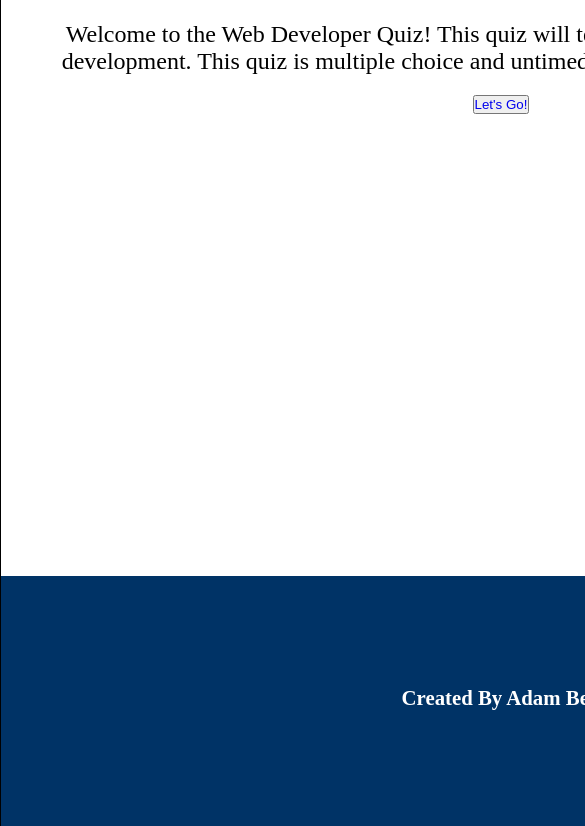
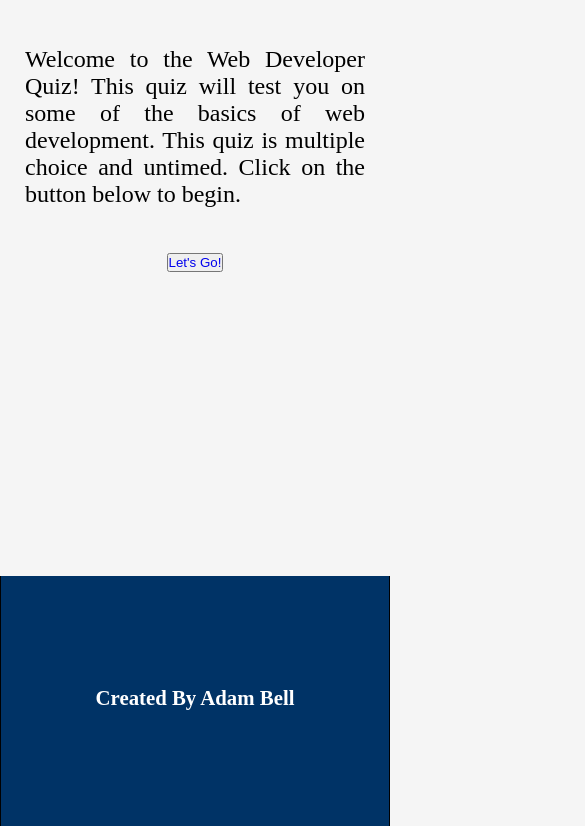
Before and after one commit to thetekkenmaster/developerquiz, a plain HTML site: page index.html in a window 390 px wide. Shown: the part 314-1140 px from the top of the page, 585 px wide, since content can reach past the window. Drawn offline with Linux system fonts and the light colour scheme.

Commit message:
Update style.css

```diff
--- a/style.css
+++ b/style.css
@@ -6,13 +6,11 @@ body {
 	padding: 0;
 }
 header {
-	width: 1000px;
 	height: 190px;
 	background-color: firebrick;
 	margin: 0 auto;
 	border-left: black solid 1px;
 	border-right: black solid 1px;
-
 }
 h1 {
 	color: white;
@@ -40,19 +38,19 @@ h5 {
 	top: 110px;
 }
 p {
-	text-align: center;
+	text-align: justify;
 	font-size: 1.5em;
 }
 a {
 	text-decoration: none;
 }
 section {
-	width: 1000px;
+	width: 50%;
 	height: 700px;
 	margin: 0 auto;
-	background-color: white;
-	border-left: black solid 1px;
-	border-right: black solid 1px;
+	/* background-color: white; */
+	/* border-left: black solid 1px; */
+	/* border-right: black solid 1px; */
 }
 #center {
 	text-align: center;
@@ -70,10 +68,28 @@ section {
 	top: 100px;
 }
 footer {
-	width: 1000px;
 	height: 250px;
 	background-color: #003366;
 	margin: 0 auto;
 	border-left: black solid 1px;
 	border-right: black solid 1px;
 }
+@media screen and (max-width: 720px) {
+	section {
+		width: 75%;
+	}
+}
+@media screen and (max-width: 480px) {
+	section {
+		width: 100%;
+	}
+	p {
+		padding: 25px;
+	}
+
+}
+@media screen and (max-width: 385px) {
+	h1 {
+		font-size: 2.5em;
+	}
+}
```
